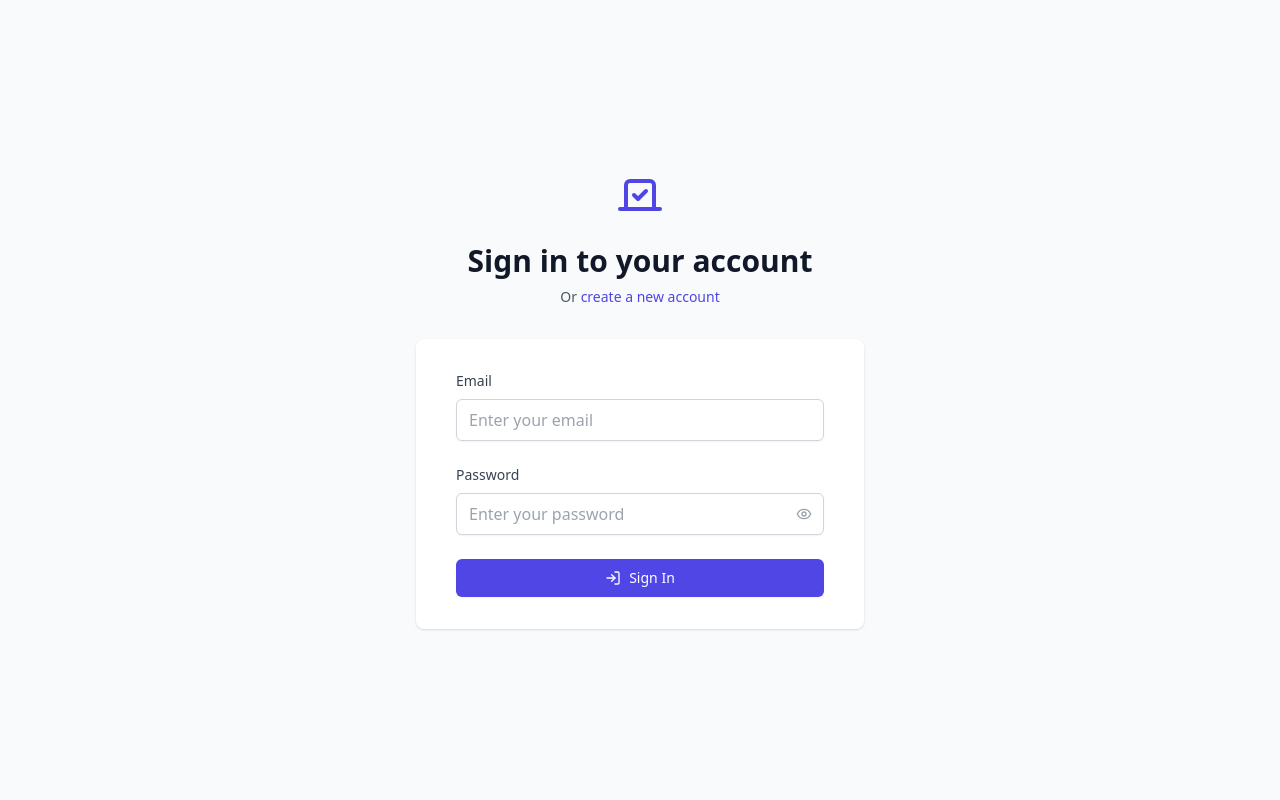
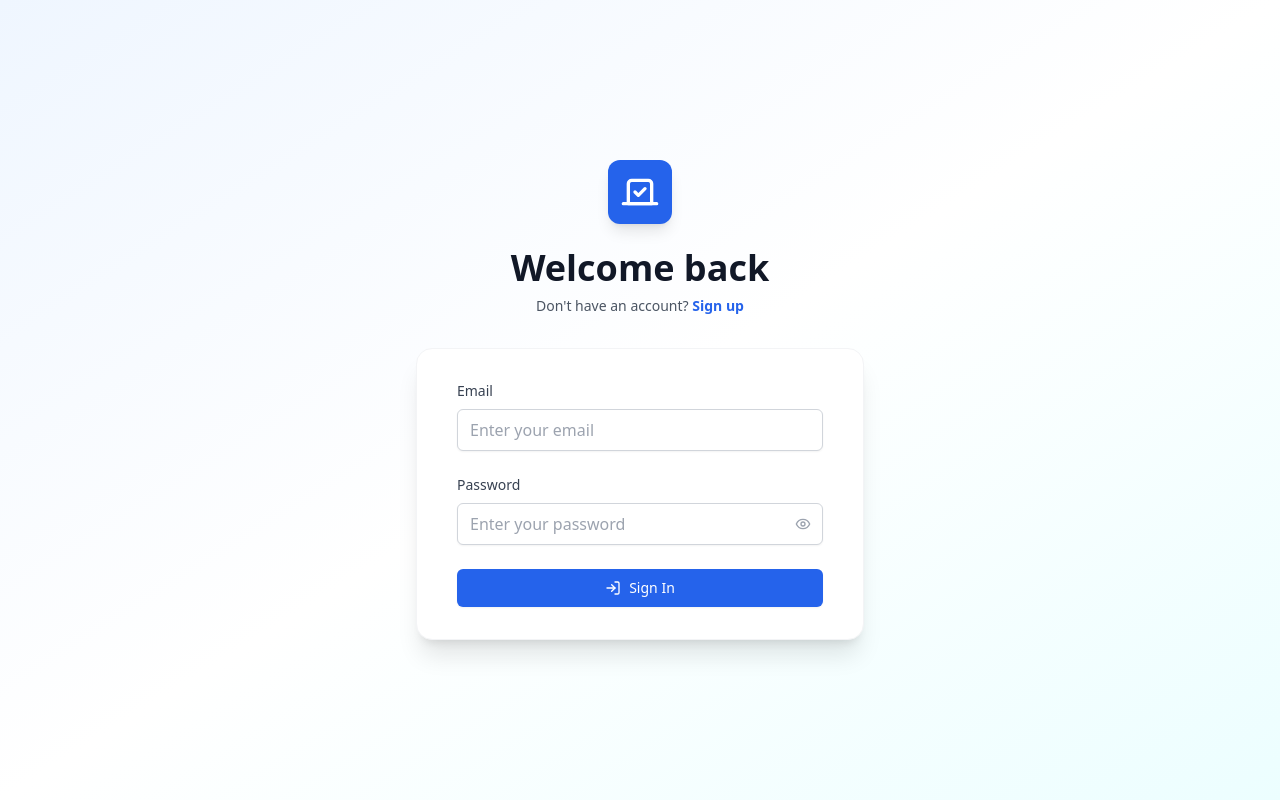
Before and after one commit to jaijl/what-should-we-call-it, a React (Vite) app: page /login in a window 1280 px wide. Built offline with nearby package versions, Linux system fonts and the light colour scheme; no server answers.

Commit message:
Updated App.tsx

```diff
--- a/src/App.tsx
+++ b/src/App.tsx
@@ -31,8 +31,11 @@ function App() {
 
   if (loading) {
     return (
-      <div className="min-h-screen bg-gradient-to-br from-gray-50 to-gray-100 flex items-center justify-center">
-        <div className="text-gray-600">Loading...</div>
+      <div className="min-h-screen bg-gradient-to-br from-blue-50 to-blue-100 flex items-center justify-center">
+        <div className="text-center">
+          <div className="animate-spin rounded-full h-16 w-16 border-4 border-blue-600 border-t-transparent mx-auto"></div>
+          <p className="mt-4 text-gray-600 font-medium">Loading...</p>
+        </div>
       </div>
     );
   }
--- a/src/components/auth/LoginForm.tsx
+++ b/src/components/auth/LoginForm.tsx
@@ -54,7 +54,7 @@ export function LoginForm({ onSuccess }: LoginFormProps) {
           value={email}
           onChange={(e) => setEmail(e.target.value)}
           required
-          className="w-full px-3 py-2 border border-gray-300 rounded-md shadow-sm focus:outline-none focus:ring-2 focus:ring-indigo-500 focus:border-indigo-500"
+          className="w-full px-3 py-2 border border-gray-300 rounded-md shadow-sm focus:outline-none focus:ring-2 focus:ring-blue-500 focus:border-blue-500"
           placeholder="Enter your email"
         />
       </div>
@@ -70,7 +70,7 @@ export function LoginForm({ onSuccess }: LoginFormProps) {
             value={password}
             onChange={(e) => setPassword(e.target.value)}
             required
-            className="w-full px-3 py-2 pr-10 border border-gray-300 rounded-md shadow-sm focus:outline-none focus:ring-2 focus:ring-indigo-500 focus:border-indigo-500"
+            className="w-full px-3 py-2 pr-10 border border-gray-300 rounded-md shadow-sm focus:outline-none focus:ring-2 focus:ring-blue-500 focus:border-blue-500"
             placeholder="Enter your password"
           />
           <button
@@ -90,7 +90,7 @@ export function LoginForm({ onSuccess }: LoginFormProps) {
       <button
         type="submit"
         disabled={loading}
-        className="w-full flex justify-center items-center py-2 px-4 border border-transparent rounded-md shadow-sm text-sm font-medium text-white bg-indigo-600 hover:bg-indigo-700 focus:outline-none focus:ring-2 focus:ring-offset-2 focus:ring-indigo-500 disabled:opacity-50 disabled:cursor-not-allowed"
+        className="w-full flex justify-center items-center py-2 px-4 border border-transparent rounded-md shadow-sm text-sm font-medium text-white bg-blue-600 hover:bg-blue-700 focus:outline-none focus:ring-2 focus:ring-offset-2 focus:ring-blue-500 disabled:opacity-50 disabled:cursor-not-allowed transition-colors"
       >
         {loading ? (
           <div className="animate-spin rounded-full h-4 w-4 border-b-2 border-white"></div>
--- a/src/components/auth/SignupForm.tsx
+++ b/src/components/auth/SignupForm.tsx
@@ -76,7 +76,7 @@ export function SignupForm({ onSuccess }: SignupFormProps) {
           value={name}
           onChange={(e) => setName(e.target.value)}
           required
-          className="w-full px-3 py-2 border border-gray-300 rounded-md shadow-sm focus:outline-none focus:ring-2 focus:ring-indigo-500 focus:border-indigo-500"
+          className="w-full px-3 py-2 border border-gray-300 rounded-md shadow-sm focus:outline-none focus:ring-2 focus:ring-blue-500 focus:border-blue-500"
           placeholder="Enter your full name"
         />
       </div>
@@ -91,7 +91,7 @@ export function SignupForm({ onSuccess }: SignupFormProps) {
           value={email}
           onChange={(e) => setEmail(e.target.value)}
           required
-          className="w-full px-3 py-2 border border-gray-300 rounded-md shadow-sm focus:outline-none focus:ring-2 focus:ring-indigo-500 focus:border-indigo-500"
+          className="w-full px-3 py-2 border border-gray-300 rounded-md shadow-sm focus:outline-none focus:ring-2 focus:ring-blue-500 focus:border-blue-500"
           placeholder="Enter your email"
         />
       </div>
@@ -128,7 +128,7 @@ export function SignupForm({ onSuccess }: SignupFormProps) {
       <button
         type="submit"
         disabled={loading}
-        className="w-full flex justify-center items-center py-2 px-4 border border-transparent rounded-md shadow-sm text-sm font-medium text-white bg-indigo-600 hover:bg-indigo-700 focus:outline-none focus:ring-2 focus:ring-offset-2 focus:ring-indigo-500 disabled:opacity-50 disabled:cursor-not-allowed"
+        className="w-full flex justify-center items-center py-2 px-4 border border-transparent rounded-md shadow-sm text-sm font-medium text-white bg-blue-600 hover:bg-blue-700 focus:outline-none focus:ring-2 focus:ring-offset-2 focus:ring-blue-500 disabled:opacity-50 disabled:cursor-not-allowed transition-colors"
       >
         {loading ? (
           <div className="animate-spin rounded-full h-4 w-4 border-b-2 border-white"></div>
--- a/src/pages/LoginPage.tsx
+++ b/src/pages/LoginPage.tsx
@@ -1,4 +1,3 @@
-import React from 'react';
 import { Link, useNavigate } from 'react-router-dom';
 import { LoginForm } from '../components/auth/LoginForm';
 import { Vote } from 'lucide-react';
@@ -11,27 +10,29 @@ export function LoginPage() {
   };
 
   return (
-    <div className="min-h-screen bg-gray-50 flex flex-col justify-center py-12 sm:px-6 lg:px-8">
+    <div className="min-h-screen bg-gradient-to-br from-blue-50 via-white to-cyan-50 flex flex-col justify-center py-12 sm:px-6 lg:px-8">
       <div className="sm:mx-auto sm:w-full sm:max-w-md">
         <div className="flex justify-center">
-          <Vote className="h-12 w-12 text-indigo-600" />
+          <div className="bg-blue-600 p-3 rounded-xl shadow-lg">
+            <Vote className="h-10 w-10 text-white" />
+          </div>
         </div>
-        <h2 className="mt-6 text-center text-3xl font-extrabold text-gray-900">
-          Sign in to your account
+        <h2 className="mt-6 text-center text-4xl font-bold text-gray-900">
+          Welcome back
         </h2>
         <p className="mt-2 text-center text-sm text-gray-600">
-          Or{' '}
+          Don't have an account?{' '}
           <Link
             to="/signup"
-            className="font-medium text-indigo-600 hover:text-indigo-500"
+            className="font-semibold text-blue-600 hover:text-blue-700 transition-colors"
           >
-            create a new account
+            Sign up
           </Link>
         </p>
       </div>
 
       <div className="mt-8 sm:mx-auto sm:w-full sm:max-w-md">
-        <div className="bg-white py-8 px-4 shadow sm:rounded-lg sm:px-10">
+        <div className="bg-white py-8 px-4 shadow-xl sm:rounded-2xl sm:px-10 border border-gray-100">
           <LoginForm onSuccess={handleLoginSuccess} />
         </div>
       </div>
--- a/src/pages/SignupPage.tsx
+++ b/src/pages/SignupPage.tsx
@@ -1,4 +1,3 @@
-import React from 'react';
 import { Link, useNavigate } from 'react-router-dom';
 import { SignupForm } from '../components/auth/SignupForm';
 import { Vote } from 'lucide-react';
@@ -11,27 +10,29 @@ export function SignupPage() {
   };
 
   return (
-    <div className="min-h-screen bg-gray-50 flex flex-col justify-center py-12 sm:px-6 lg:px-8">
+    <div className="min-h-screen bg-gradient-to-br from-blue-50 via-white to-cyan-50 flex flex-col justify-center py-12 sm:px-6 lg:px-8">
       <div className="sm:mx-auto sm:w-full sm:max-w-md">
         <div className="flex justify-center">
-          <Vote className="h-12 w-12 text-indigo-600" />
+          <div className="bg-blue-600 p-3 rounded-xl shadow-lg">
+            <Vote className="h-10 w-10 text-white" />
+          </div>
         </div>
-        <h2 className="mt-6 text-center text-3xl font-extrabold text-gray-900">
+        <h2 className="mt-6 text-center text-4xl font-bold text-gray-900">
           Create your account
         </h2>
         <p className="mt-2 text-center text-sm text-gray-600">
-          Or{' '}
+          Already have an account?{' '}
           <Link
             to="/login"
-            className="font-medium text-indigo-600 hover:text-indigo-500"
+            className="font-semibold text-blue-600 hover:text-blue-700 transition-colors"
           >
-            sign in to existing account
+            Sign in
           </Link>
         </p>
       </div>
 
       <div className="mt-8 sm:mx-auto sm:w-full sm:max-w-md">
-        <div className="bg-white py-8 px-4 shadow sm:rounded-lg sm:px-10">
+        <div className="bg-white py-8 px-4 shadow-xl sm:rounded-2xl sm:px-10 border border-gray-100">
           <SignupForm onSuccess={handleSignupSuccess} />
         </div>
       </div>
```
